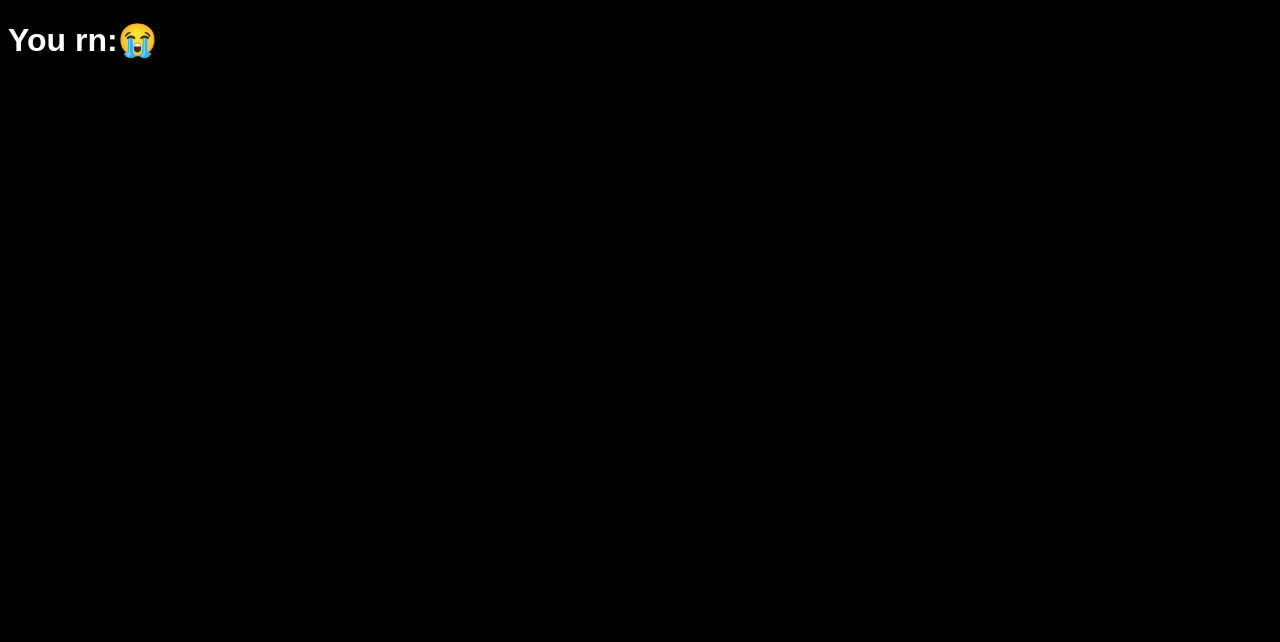
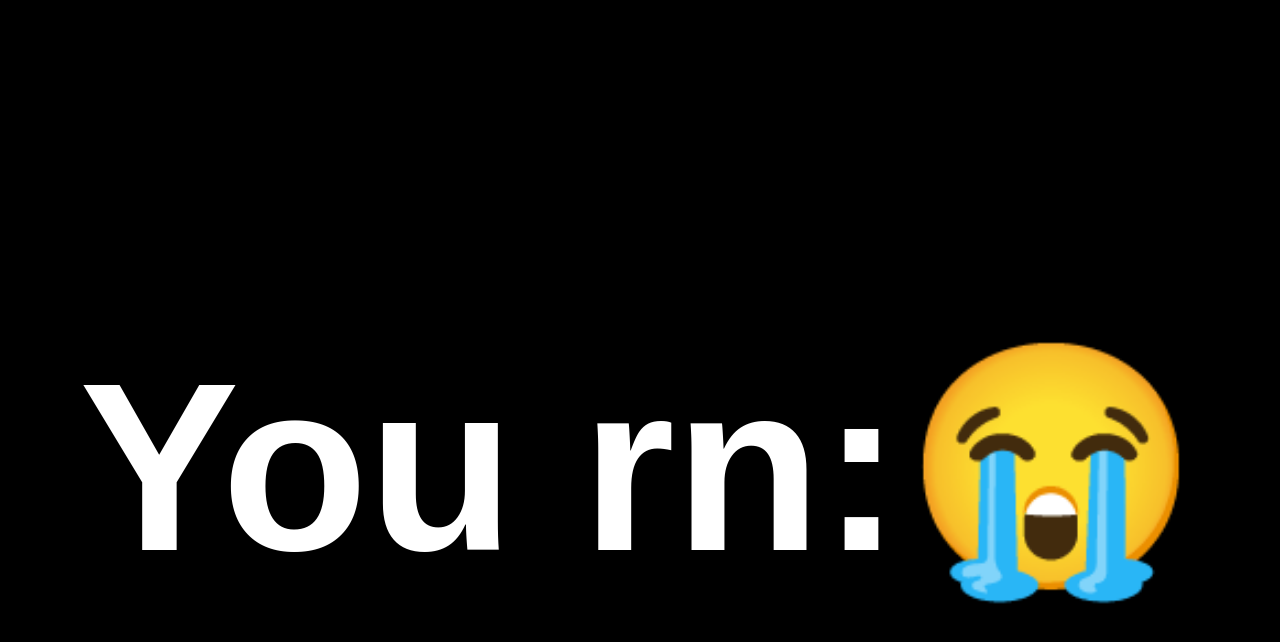
Before and after one commit to InsaneGitUser/Gullible, a plain HTML site: page index.html in a window 1280 px wide. Drawn offline with Linux system fonts and the light colour scheme.

Commit message:
Update index.html

```diff
--- a/index.html
+++ b/index.html
@@ -1,15 +1,19 @@
 <!DOCTYPE html>
 <html>
   <head>
+    <meta name="viewport" content="width=device-width, initial-scale=1" />
     <title>Gullible</title>
     <style>
       body {
         font-family: Arial, sans-serif;
         background-color: black;
         color: white;
+        text-align: center;
       }
       h1 {
-        font-size: xx-large;
+        font-size: 30vh;
+        margin: 0 auto;
+        padding-top: 40vh;
       }
       #second-h1 {
         display: none;
```
